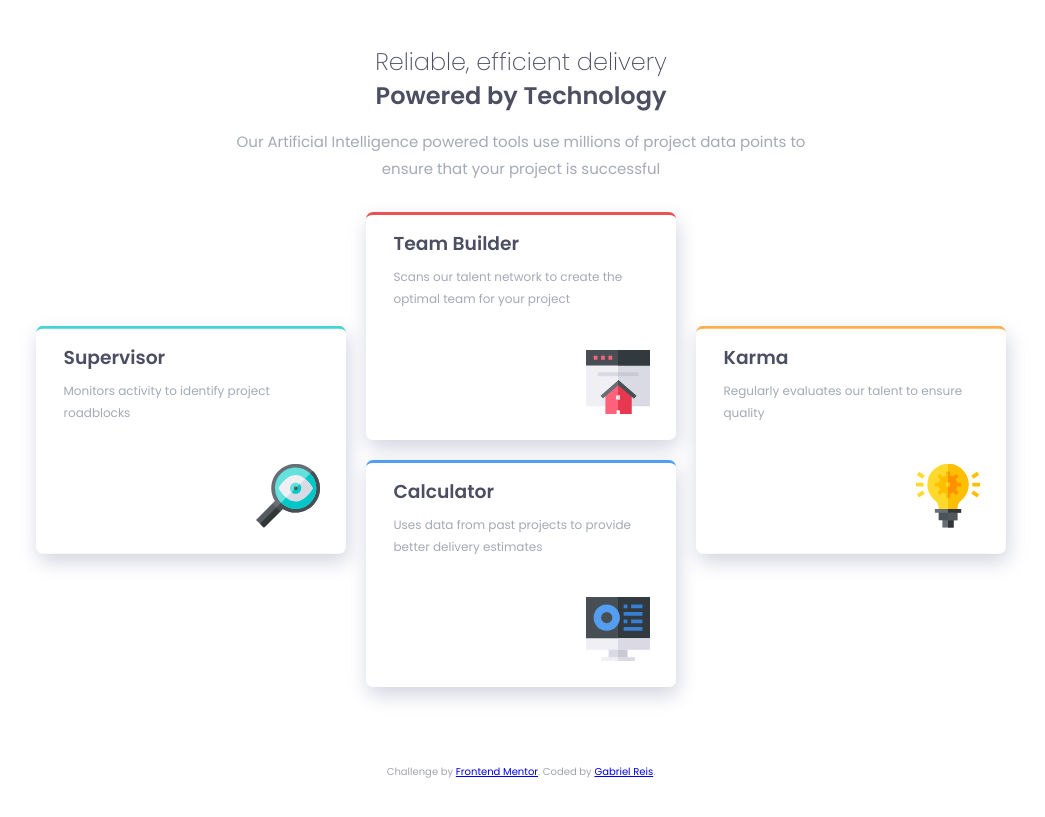
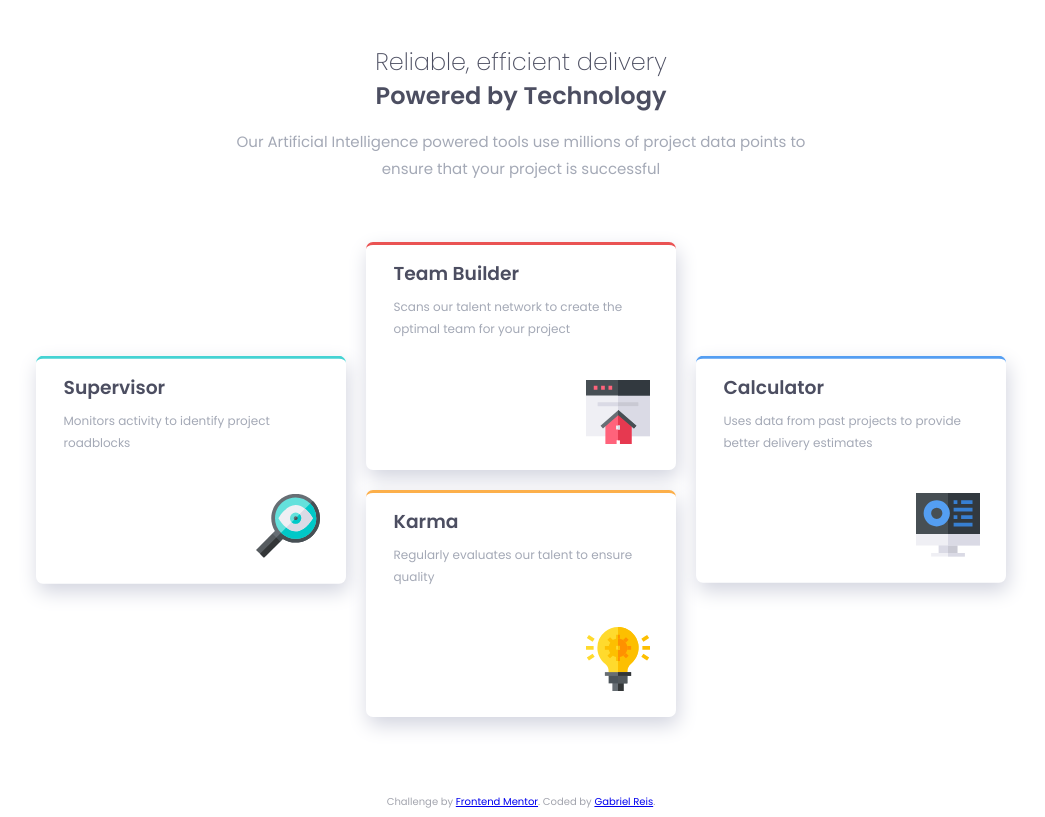
Before and after one commit to gabrielsreis/frontendmentor_four-card-feature-section, a plain HTML site: page index.html in a window 1280 px wide. Shown: the whole page, without its empty margins (119-1164 px from the left). Drawn offline with Linux system fonts and the light colour scheme.

Commit message:
Fixed card order on destop version

```diff
--- a/style.css
+++ b/style.css
@@ -48,7 +48,6 @@ body {
     padding: 5px;
     border-radius: 7px;
     box-shadow: 2px 8px 20px hsl(231, 17%, 85%)
-
 }
 
 .card-1 {
@@ -121,6 +120,7 @@ body {
         grid-template-columns: repeat(3, 330px);
         grid-template-rows: 2;
         justify-content: center;
+        margin-top: 50px;
     }
 
    .card {
@@ -131,12 +131,12 @@ body {
         transform: translateY(50%);
    }
 
-   .card-3 {
-        transform: translateY(50%);
-
+   .card-4 {
+        grid-column: 3 / 4;
+        transform: translateY(-59%);
    }
 
-    .card-4 {
+    .card-3 {
         grid-column: 2 / 3;
     }
 
```
